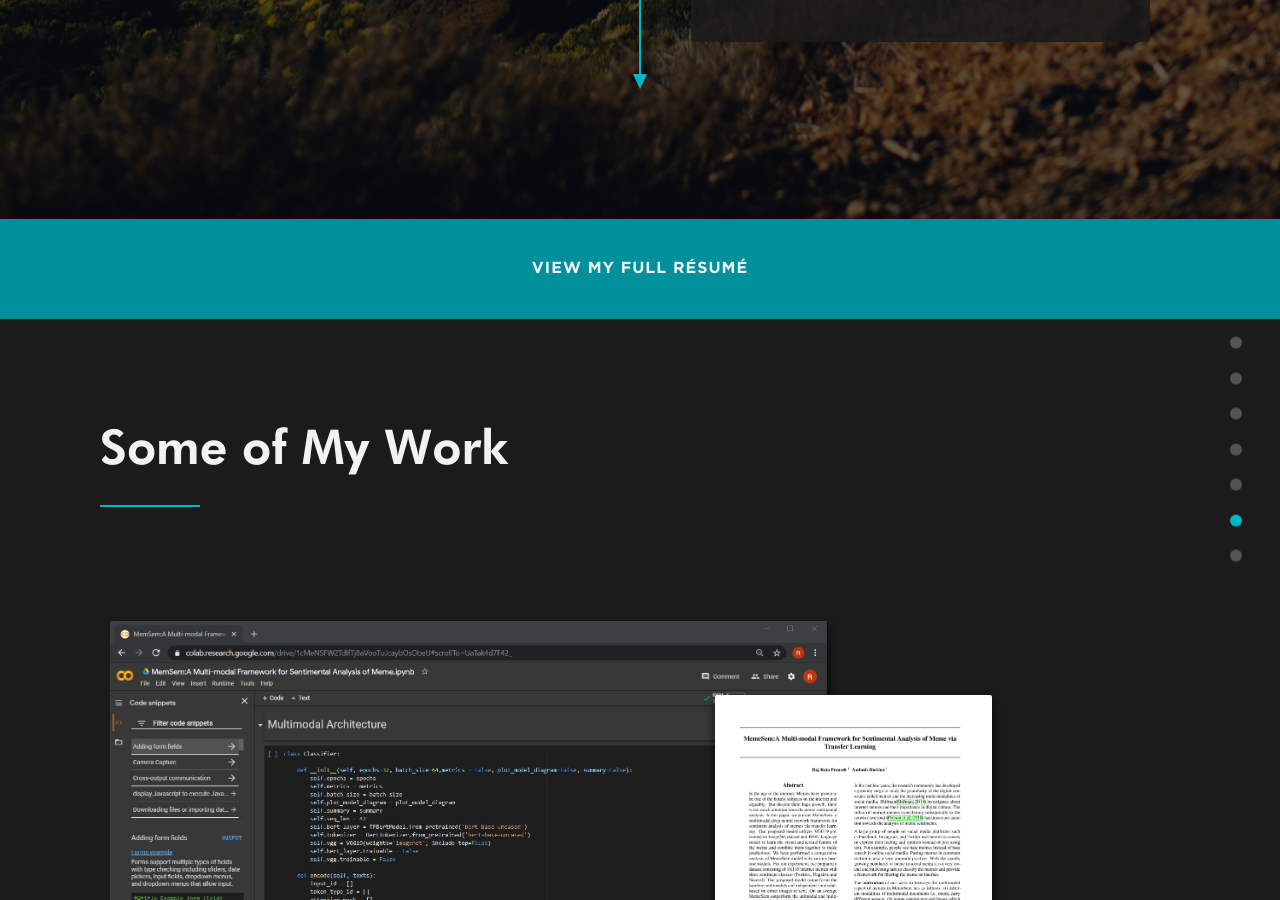
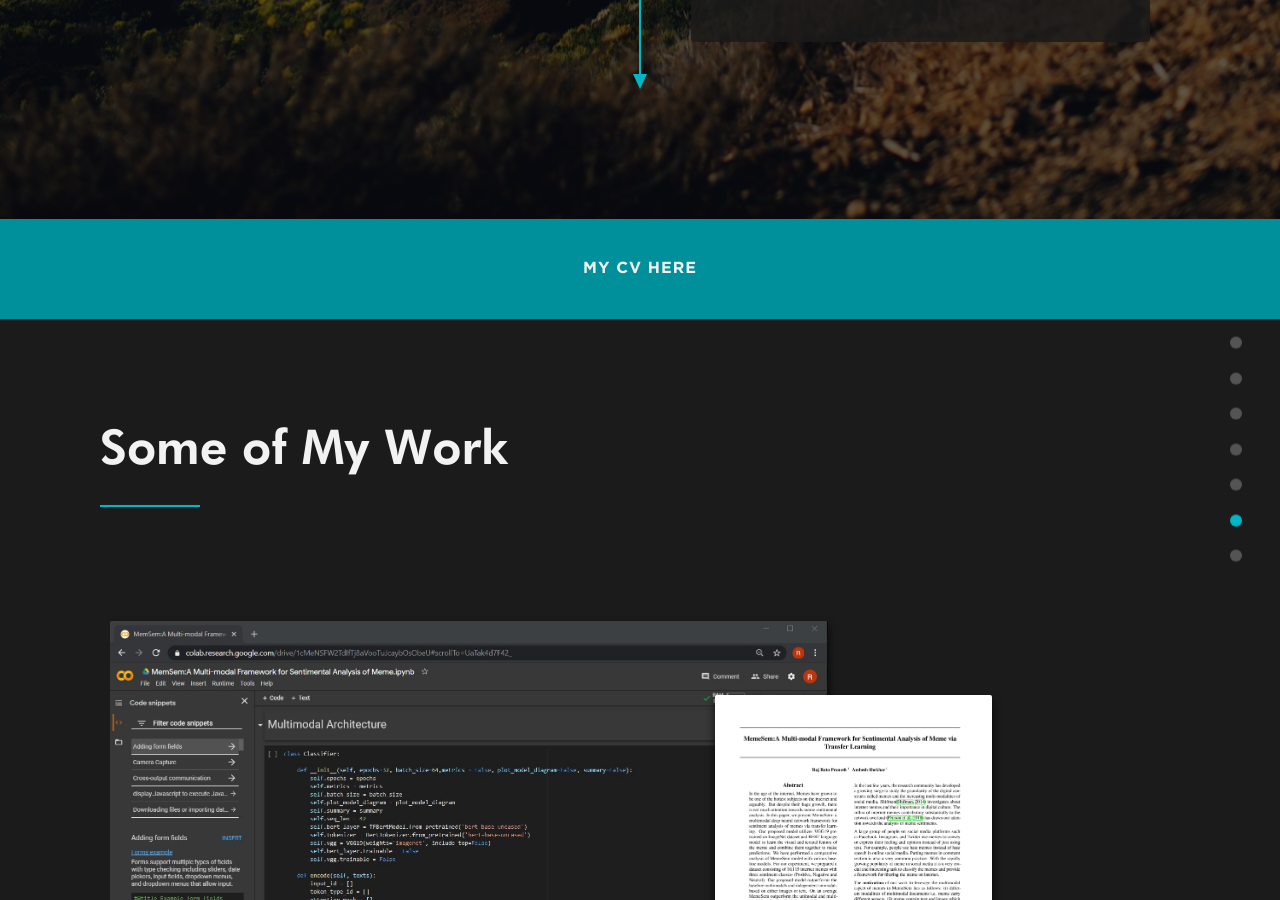
Before and after one commit to sumit6597/sumit6597.github.io, a Jekyll site: the page built from index.html, in a window 1280 px wide and 900 px high, scrolled down 4816 px. Built offline with Jekyll 4.4.1, drawn with Linux system fonts in a browser that asks for light colours; nearby versions of some CDN libraries.

Commit message:
Update resume_btn.html

```diff
--- a/_includes/resume_btn.html
+++ b/_includes/resume_btn.html
@@ -1,4 +1,4 @@
 <a class="block-btn" href="{{site.resume}}" target="_blank">
-  <span class="text">View my full résumé</span>
+  <span class="text">My CV here</span>
   <img class="icon" src="img/icons/download.png" alt="view resume">
 </a>
```
